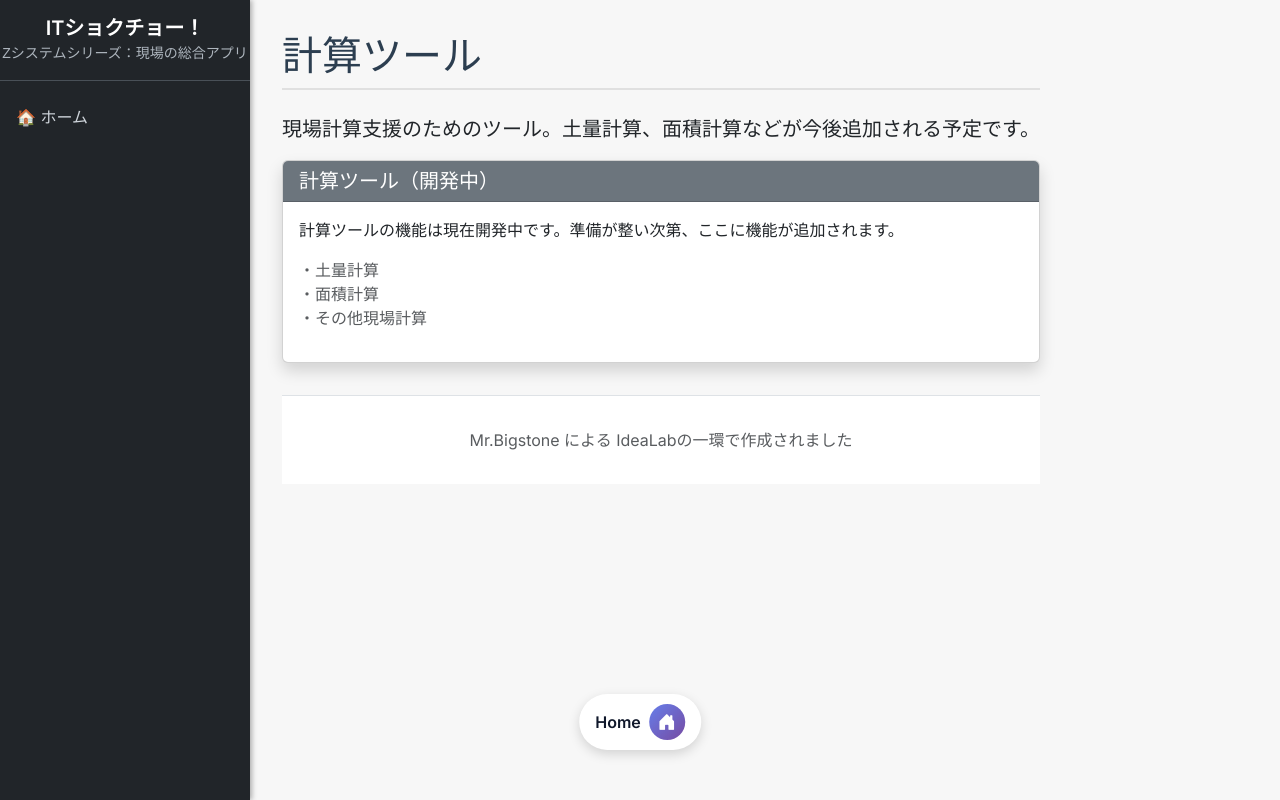
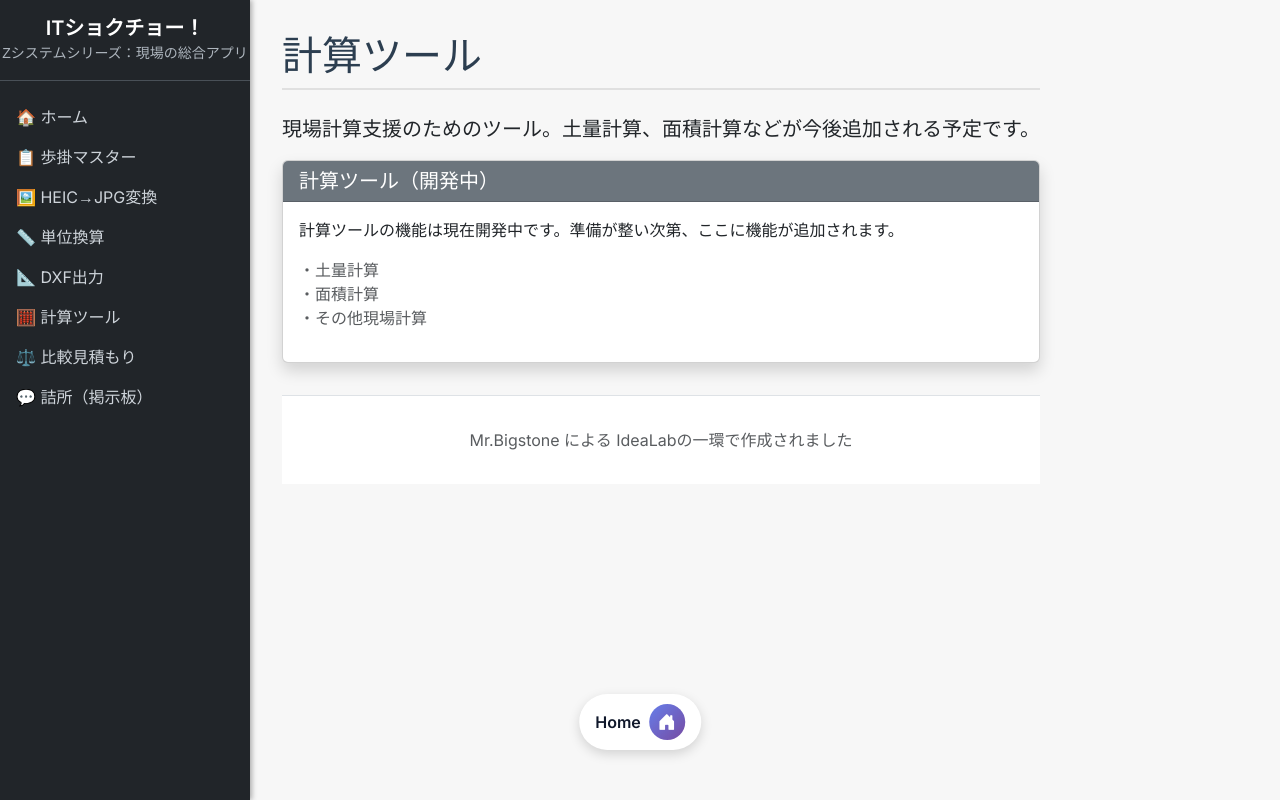
Before and after one commit to halu23489/flask-dokenapp-testtype-ver.A01, a Flask app: page /calculator in a window 1280 px wide. Run offline with Flask 3, Linux system fonts and the light colour scheme.

Commit message:
Enhance sidebar navigation with all 8 apps and auto-expand feature for nested menus

```diff
--- a/app.py
+++ b/app.py
@@ -50,6 +50,19 @@ APP_CONFIG = {
     'app_subtitle': '現場に携わる技術者のための',
     'nav': {
         'home': {'name': '🏠 ホーム', 'url': 'index'},
+        'workmaster': {
+            'name': '📋 歩掛マスター',
+            'children': [
+                {'id': 'workmaster_main', 'name': 'メイン版', 'url': 'workmaster_basic'},
+                {'id': 'workmaster_proto', 'name': 'プロト版', 'url': 'workmaster_proto_basic'},
+            ]
+        },
+        'converter': {'name': '🖼️ HEIC→JPG変換', 'url': 'converter_page'},
+        'unit': {'name': '📏 単位換算', 'url': 'unit_converter_page'},
+        'dxf': {'name': '📐 DXF出力', 'url': 'dxf_tool_page'},
+        'calc': {'name': '🧮 計算ツール', 'url': 'calculator'},
+        'comparison': {'name': '⚖️ 比較見積もり', 'url': 'comparison_tool_page'},
+        'forum': {'name': '💬 詰所（掲示板）', 'url': 'forum'},
     }
 }
 
--- a/templates/layout.html
+++ b/templates/layout.html
@@ -301,11 +301,17 @@
             <ul class="nav flex-column">
                 {% for key, item in nav.items() %}
                     {% if item.get('children') %}
+                        {% set any_child_active = false %}
+                        {% for child in item.children %}
+                            {% if current_app == child.id %}
+                                {% set any_child_active = true %}
+                            {% endif %}
+                        {% endfor %}
                         <li class="nav-item">
-                            <a class="nav-link" href="#{{ key }}" data-bs-toggle="collapse">
+                            <a class="nav-link {% if any_child_active %}active{% endif %}" href="#{{ key }}" data-bs-toggle="collapse" aria-expanded="{% if any_child_active %}true{% else %}false{% endif %}">
                                 {{ item.name }}
                             </a>
-                            <ul class="collapse nav flex-column" id="{{ key }}">
+                            <ul class="collapse{% if any_child_active %} show{% endif %} nav flex-column" id="{{ key }}">
                                 {% for child in item.children %}
                                     <li class="nav-item">
                                         <a class="nav-link {% if current_app == child.id %}active{% endif %}" href="{{ url_for(child.url) }}">
```
